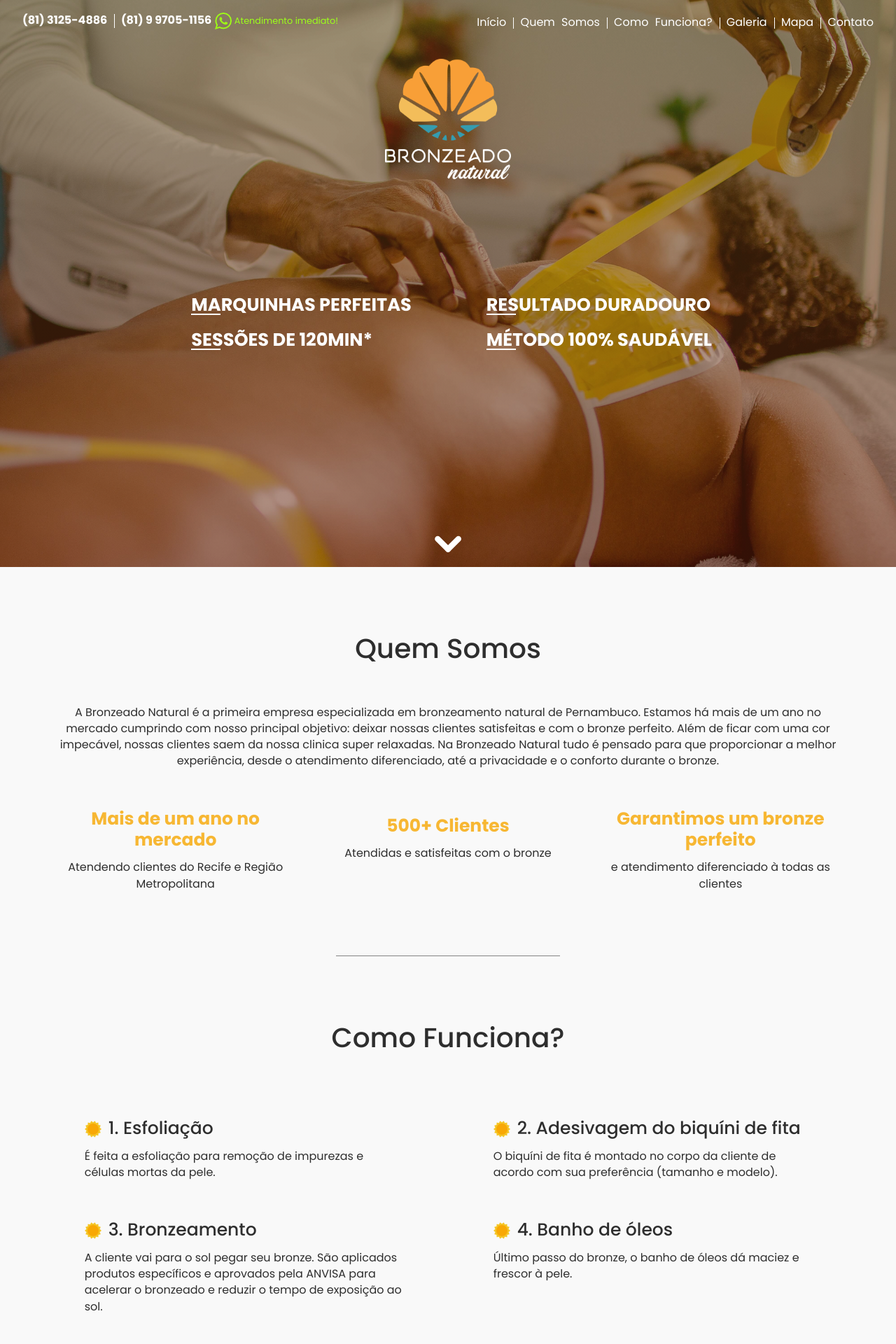
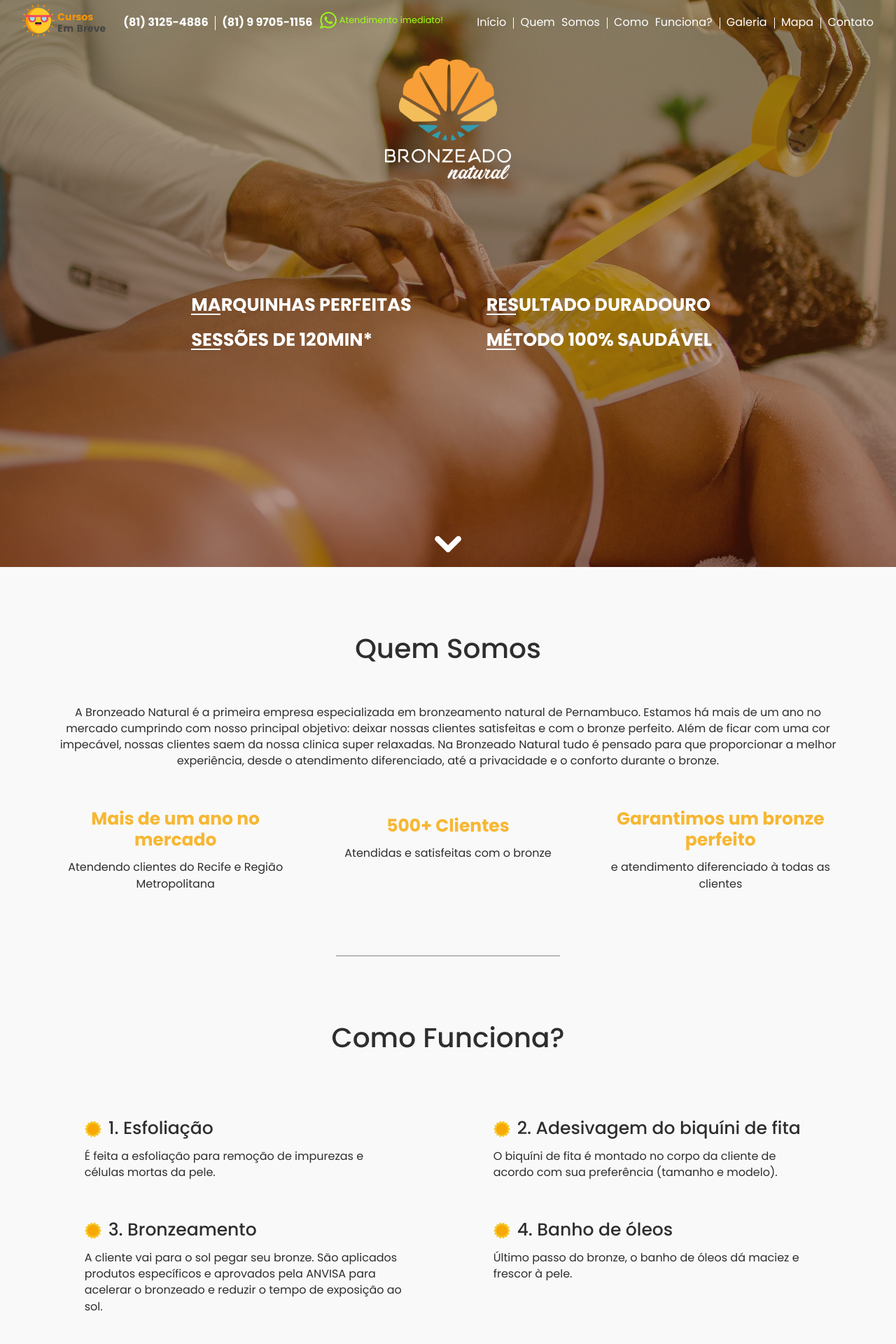
Before and after one commit to betodasilva/bronzeadonatural, a Jekyll site: the page built from index.md, in a window 1280 px wide. Shown: the top 1920 px of the page at 70% size. Built offline with Jekyll 4.4.1, drawn with Linux system fonts in a browser that asks for light colours; nearby versions of some CDN libraries.

Commit message:
Add cursos badge

```diff
--- a/_includes/header.html
+++ b/_includes/header.html
@@ -16,12 +16,19 @@
           </div>
         </label>
         <div class="whatsapp col-sm-6">
-          <img src="{{ '/assets/images/simbolo-laranja.png' | prepend: site.baseurl }}" class="simbolo">
-          <span class="number">(81) 3125-4886</span>
-          <span class="separator"></span>
-          <span class="number">(81) 9 9705-1156</span>
-          <i class="icon icon-whatsapp"></i>
-          <span class="text font_small">Atendimento imediato!</span>
+          <img src="{{ '/assets/images/cursos-bronzeado.png' | prepend: site.baseurl}}" alt="Bronzeado Natural" class="cursos-badge">
+          <img src="{{ '/assets/images/simbolo-laranja.png' | prepend: site.baseurl }}" class="simbolo" style="display: none;">
+          <div class="fones">
+              <span class="number">(81) 3125-4886</span>
+              <span class="separator"></span>
+              <span class="number">(81) 9 9705-1156</span>
+          </div>
+
+          <div class="whatsapp-text">
+              <i class="icon icon-whatsapp"></i>
+              <span class="text font_small">Atendimento imediato!</span>
+          </div>
+
         </div>
         <div class="nav-links col-xs-12 col-sm-6 end-xs">
           <a href="/">Início</a>
--- a/_layouts/default.html
+++ b/_layouts/default.html
@@ -15,6 +15,7 @@
               <div class="logo">
                 <img src="{{ '/assets/images/logo.png' | prepend: site.baseurl}}" alt="Bronzeado Natural">
               </div>
+
             </div>
 
             <div class="col-xs-12 col-md-8 col-md-offset-1 start-md phrases-container">
--- a/_sass/main.scss
+++ b/_sass/main.scss
@@ -12,6 +12,11 @@ $grad2: #FC4A1A;
 /* fontawesome */
 [class*="fontawesome-"]:before {
   font-family: 'FontAwesome', sans-serif;
+}
+
+.cursos-badge {
+	width: 120px;
+	margin-right: 20px;
 }
 
 *:focus {outline: none;}
@@ -204,9 +209,15 @@ img {
 	color: #fff;
 	z-index: 99;
 	margin-top: -5px;
-	>.text { color: #9dff1b; }
-	>.number { font-weight: 700; }
-	>.separator {
+	position: relative;
+	.fones {
+		display: inline-block;
+		position: relative;
+		top: 3px;
+	}
+	.text { color: #9dff1b; }
+	.number { font-weight: 700; }
+	.separator {
 		display: inline-block;
 		margin-left: 5px;
 		margin-right: 5px;
@@ -230,8 +241,19 @@ img {
 
 .icon-whatsapp {
 	background: url('/assets/images/whatsapp.png') no-repeat;
+	background-size: cover;
+	width: 18px;
+	height: 18px;
+	margin-left: 10px;
 	vertical-align: text-bottom;
 
+}
+
+.whatsapp-text {
+	margin-top: -5px;
+	display: inline-block;
+	position: absolute;
+	top: 15px;
 }
 
 @media (max-width: 656px) {
```
Also changed, not shown: assets/images/cursos-bronzeado.png (added).
